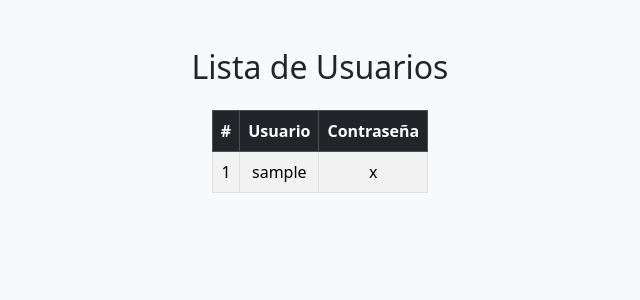
After one commit to g0770/prog2-2025, a Flask app: page /listUsers in a window 1280 px wide. The commit adds this page. Shown: the top 300 px of the page, without its empty margins (320-960 px from the left). Run offline with Flask 3, Linux system fonts and the light colour scheme; tables that the repository leaves empty hold one stand-in row (values such as "Sample post").

Commit message:
list users

```diff
--- a/Content/Flask/Practica21-8/newlogin/app.py
+++ b/Content/Flask/Practica21-8/newlogin/app.py
@@ -39,8 +39,11 @@ def login():
     try:
       username = request.form["username"]
       password = request.form["password"]
-      user = User.query.filter_by(username=username,password=password).first()
-      if not user:
+
+      user = User.query.filter_by(username=username).first()
+      correctPwd = user.comparaPassword(password)
+
+      if not user or not correctPwd :
         success = False
         return redirect(url_for("login")) #automaticamente es get xq es codigo metodo 303
       else:
@@ -50,7 +53,7 @@ def login():
     except Exception as e:
       print(e)
   elif request.method == "GET":
-    return render_template("login.html", success = success)
+    return render_template("login.html")
   else:
     raise Exception(f"METODO NO SOPORTADO: {request.method}")
 
@@ -98,5 +101,15 @@ def home():
     print(e)
     return redirect(url_for("login"))
 
+
+@app.route("/listUsers")
+def listUsers():
+  try:
+    users = User.query.all()
+    return render_template("listUsers.html", users = users)
+  except Exception as e:
+    print(e)
+    return redirect(url_for("login"))
+
 if __name__ == "__main__":
   app.run(debug=True)
--- a/Content/Flask/Practica21-8/newlogin/models/user.py
+++ b/Content/Flask/Practica21-8/newlogin/models/user.py
@@ -17,4 +17,4 @@ class User(db.Model):
     self.password = generate_password_hash(password)
 
   def comparaPassword(self ,password):
-    check_password_hash(self.password  , password)
+    return check_password_hash(self.password  , password)
--- /dev/null
+++ b/Content/Flask/Practica21-8/newlogin/templates/listUsers.html
@@ -0,0 +1,37 @@
+<!DOCTYPE html>
+<html lang="en">
+
+<head>
+  <meta charset="UTF-8">
+  <meta name="viewport" content="width=device-width, initial-scale=1.0">
+  <title>Usuarios</title>
+  <link href="https://cdn.jsdelivr.net/npm/bootstrap@5.3.3/dist/css/bootstrap.min.css" rel="stylesheet">
+</head>
+
+<body class="bg-light">
+  <div class="container mt-5">
+    <h2 class="mb-4 text-center">Lista de Usuarios</h2>
+    <div class="table-responsive"> <!-- 👈 evita que se estire la página -->
+      <table class="table table-striped table-bordered table-hover text-center align-middle w-auto mx-auto">
+        <thead class="table-dark">
+          <tr>
+            <th>#</th>
+            <th>Usuario</th>
+            <th>Contraseña</th>
+          </tr>
+        </thead>
+        <tbody>
+          {% for i in users %}
+          <tr>
+            <td>{{ loop.index }}</td>
+            <td>{{ i.username }}</td>
+            <td>{{ i.password }}</td>
+          </tr>
+          {% endfor %}
+        </tbody>
+      </table>
+    </div>
+  </div>
+</body>
+
+</html>
```
Also changed, not shown: Content/Flask/Practica21-8/newlogin/templates/login.html (+0 -8 lines).
